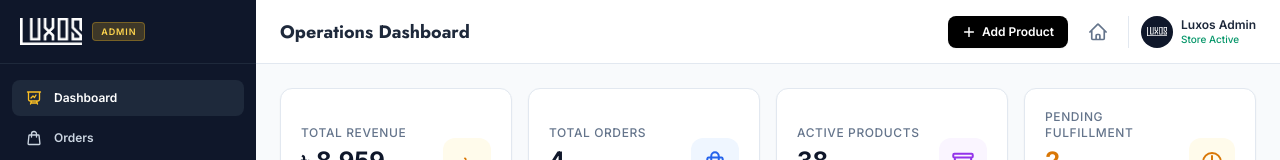
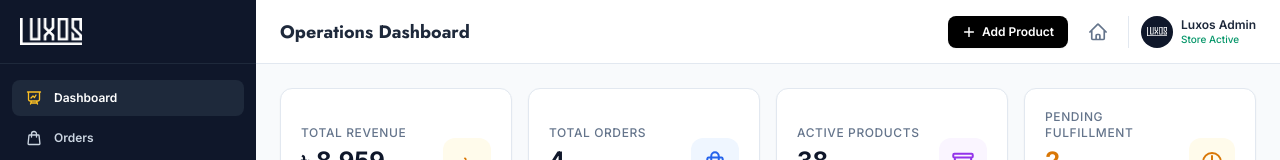
Before and after one commit to yeakubali2112/luxos, a plain HTML site: page admin.html in a window 1280 px wide. Shown: the top 160 px of the page. Drawn offline with nearby package versions, Linux system fonts and the light colour scheme.

Commit message:
Remove ADMIN badge from header logo and reload admin panel on logo click

```diff
--- a/admin.html
+++ b/admin.html
@@ -98,9 +98,8 @@
   <aside class="w-64 bg-slate-900 text-white flex flex-col flex-shrink-0 z-30 transition-all duration-300">
     <!-- Brand Header -->
     <div class="h-16 px-5 border-b border-slate-800 flex items-center justify-between">
-      <a href="index.html" title="View Storefront" class="flex items-center gap-2.5 group">
+      <a href="admin.html" onclick="window.location.reload(); return false;" title="Reload Admin Panel" class="flex items-center gap-2.5 group cursor-pointer">
         <img src="images/logo-white.png" alt="LUXOS" class="h-7 w-auto object-contain transition-transform group-hover:scale-105" />
-        <span class="text-[9px] bg-amber-400/20 text-amber-300 font-semibold px-2 py-0.5 rounded tracking-widest uppercase border border-amber-400/30">Admin</span>
       </a>
     </div>
 
```
